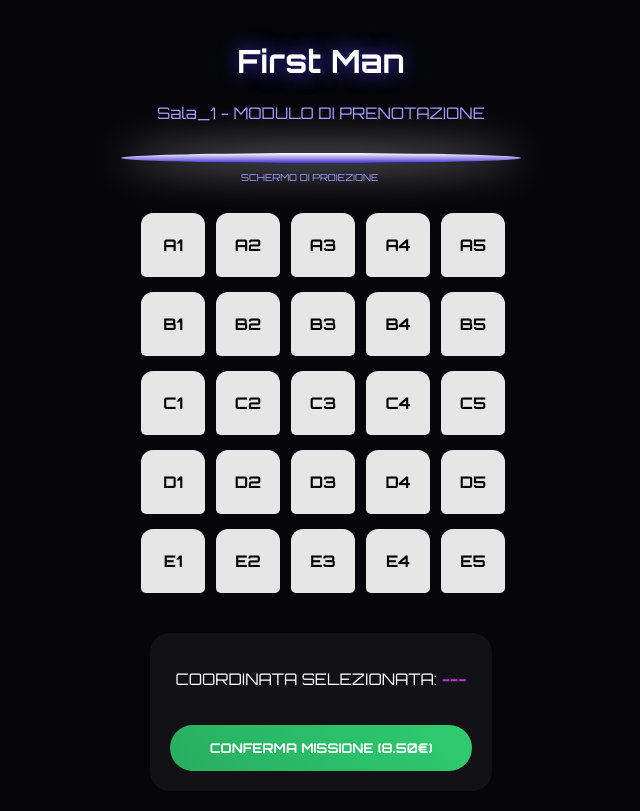
After one commit to MelissaLucchini/cinema-scripts, a Flask app: page /sala/1 in a window 1280 px wide. The commit adds this page. Shown: the whole page, without its empty margins (319-959 px from the left). Run offline with Flask 3, Linux system fonts and the light colour scheme; parts of the project's set-up code (start-up, migrations or seed data) failed here and were passed over.

Commit message:
modified:   dati/accessi_servizio.log 	modified:   dati/vendite.csv 	modified:   script/app.py 	new file:   script/templates/conferma.html 	new file:   script/templates/dashboard.html 	modified:   script/templates/login.html 	deleted:    script/templates/registrati.html 	new file:   script/templates/sala.html

```diff
--- a/dati/vendite.csv
+++ b/dati/vendite.csv
@@ -99,3 +99,5 @@ Sala_2,E7,Venduto,8.50
 Sala_2,E8,Venduto,8.50
 Sala_2,E9,Libero,0.00
 Sala_2,E10,Venduto,8.50
+Sala_2,A3,Venduto,8.50
+Sala_2,B2,Venduto,8.50
--- a/script/app.py
+++ b/script/app.py
@@ -1,129 +1,97 @@
 import os
-import re
+import csv
 from flask import Flask, render_template, request, redirect, url_for, flash
 from datetime import datetime
 
 app = Flask(__name__)
-app.secret_key = 'astra_cinemas_deep_space_secret'
+app.secret_key = 'astracinemas_exclusive_galactic_key'
 
 # --- CONFIGURAZIONE PERCORSI ---
 BASE_DIR = "/workspaces/cinema-scripts/dati"
 CREDENTIALS_FILE = f"{BASE_DIR}/login_sito.log"
 ACCESS_LOG = f"{BASE_DIR}/accessi_servizio.log"
+SALES_FILE = f"{BASE_DIR}/vendite.csv"
 
-# Assicuriamoci che le cartelle e i file esistano
+# Assicuriamoci che i file esistano
 os.makedirs(BASE_DIR, exist_ok=True)
-for f in [CREDENTIALS_FILE, ACCESS_LOG]:
+for f in [CREDENTIALS_FILE, ACCESS_LOG, SALES_FILE]:
     if not os.path.exists(f):
-        with open(f, 'w') as file: pass
+        open(f, 'a').close()
 
-# --- FUNZIONI DI SERVIZIO ---
-
-def log_access(user, ip):
-    """Registra l'attività nel log degli accessi per il controllo sicurezza"""
-    timestamp = datetime.now().strftime("%Y-%m-%d %H:%M")
-    with open(ACCESS_LOG, "a") as f:
-        f.write(f"{timestamp} | Utente: {user} | IP: {ip}\n")
-
-def get_registered_users():
-    """Recupera la lista degli utenti registrati dal database log"""
-    users = {}
-    with open(CREDENTIALS_FILE, "r") as f:
-        for line in f:
-            if ":" in line:
-                u, p = line.strip().split(":", 1)
-                users[u] = p
-    return users
-
-def valida_username(u):
-    """Username: min 2 caratteri, solo alfanumerico, no spazi"""
-    return bool(re.match(r"^[A-Za-z0-9]{2,}$", u))
-
-def valida_password(p):
-    """Password: min 5 char, 1 Maiusc, 1 minusc, 1 numero, 1 speciale (incl _)"""
-    if len(p) < 5: return False
-    if not re.search(r"[A-Z]", p): return False
-    if not re.search(r"[a-z]", p): return False
-    if not re.search(r"[0-9]", p): return False
-    if not re.search(r"[!@#$%^&*(),.?\":{}|<>_]", p): return False
-    return True
-
-# --- ROTTE NAVIGAZIONE ASTRALE ---
+def get_posti_occupati(sala_richiesta):
+    """Filtra dal CSV solo i posti effettivamente venduti per la sala scelta"""
+    occupati = []
+    if os.path.exists(SALES_FILE):
+        with open(SALES_FILE, 'r') as f:
+            reader = csv.reader(f)
+            for row in reader:
+                # Struttura: Sala_1, A1, Venduto, 8.50
+                if len(row) >= 3:
+                    if row[0].strip() == sala_richiesta and row[2].strip() == "Venduto":
+                        occupati.append(row[1].strip())
+    return occupati
 
 @app.route('/')
 def home():
-    """Pagina di Login (Gate d'Accesso)"""
     return render_template('login.html')
-
-@app.route('/registrati')
-def registrati_page():
-    """Pagina di Registrazione (Reclutamento)"""
-    return render_template('registrati.html')
-
-@app.route('/register_action', methods=['POST'])
-def register_action():
-    """Gestisce la creazione di nuovi profili piloti"""
-    user = request.form.get('username', '').strip()
-    pw = request.form.get('password', '').strip()
-
-    # Controllo Username
-    if not valida_username(user):
-        flash("Identificativo non valido! Usa almeno 2 caratteri (solo lettere/numeri).")
-        return redirect(url_for('registrati_page'))
-
-    # Controllo Password
-    if not valida_password(pw):
-        flash("Chiave Astrale troppo debole! Includi Maiuscola, minuscola, numero e simbolo (es. _).")
-        return redirect(url_for('registrati_page'))
-
-    users = get_registered_users()
-
-    # Controllo Utente già esistente
-    if user in users:
-        flash(f"L'utente '{user}' fa già parte della nostra flotta stellare! Prova a loggarti.")
-        return redirect(url_for('registrati_page'))
-
-    # Salvataggio nel file credenziali
-    with open(CREDENTIALS_FILE, "a") as f:
-        f.write(f"{user}:{pw}\n")
-
-    flash("Registrazione completata! Benvenuto a bordo di AstraCinemas.")
-    return redirect(url_for('home'))
 
 @app.route('/login_action', methods=['POST'])
 def login_action():
-    """Gestisce l'accesso alla sala cinematografica"""
     user = request.form.get('username', '').strip()
     pw = request.form.get('password', '').strip()
     ip = request.remote_addr
 
-    # Se l'utente non inserisce nulla -> logga come utente_ignoto
-    if not user or not pw:
-        log_access("utente_ignoto", ip)
-        flash("Inserire le credenziali per superare il Gate.")
+    users = {}
+    if os.path.exists(CREDENTIALS_FILE):
+        with open(CREDENTIALS_FILE, "r") as f:
+            for line in f:
+                if ":" in line:
+                    u, p = line.strip().split(":", 1)
+                    users[u] = p
+
+    if user in users and users[user] == pw:
+        with open(ACCESS_LOG, "a") as f:
+            f.write(f"{datetime.now()} | Login Success: {user} | IP: {ip}\n")
+        return redirect(url_for('dashboard'))
+    else:
+        with open(ACCESS_LOG, "a") as f:
+            f.write(f"{datetime.now()} | Login Failed: utente_ignoto | IP: {ip}\n")
+        flash("Identità non riconosciuta nel database della Flotta.")
         return redirect(url_for('home'))
 
-    users = get_registered_users()
+@app.route('/dashboard')
+def dashboard():
+    films = [
+        {"id": 1, "titolo": "First Man", "img": "https://m.media-amazon.com/images/M/MV5BMjA5OTUxMDA0MF5BMl5BanBnXkFtZTgwNzY2Nzk0NjM@._V1_.jpg"},
+        {"id": 2, "titolo": "Guardiani della Galassia 2", "img": "https://m.media-amazon.com/images/M/MV5BNjM0NTc0NzItM2FlYS00YzEwLWE0YmUtNTA2ZWIzODc2OTgxXkEyXkFqcGdeQXVyNTgwNzIyNzg@._V1_.jpg"}
+    ]
+    return render_template('dashboard.html', films=films)
 
-    # Verifica credenziali
-    if user in users and users[user] == pw:
-        log_access(user, ip)
-        return f"""
-        <body style="background:#000; color:#fff; font-family:sans-serif; display:flex;
-                     justify-content:center; align-items:center; height:100vh; text-align:center;">
-            <div>
-                <h1 style="color:#be2edd; font-size:3em;">🚀 DECOLLO COMPLETATO</h1>
-                <p style="font-size:1.5em;">Benvenuto in sala, <b>{user}</b>. La proiezione galattica sta per iniziare.</p>
-                <a href="/" style="color:#4834d4; text-decoration:none;">Esci dalla sala</a>
-            </div>
-        </body>
-        """
-    else:
-        # Fallimento -> logga come utente_ignoto (per il check_sicurezza.py)
-        log_access("utente_ignoto", ip)
-        flash("Accesso negato: Chiave errata o Pilota non riconosciuto.")
-        return redirect(url_for('home'))
+@app.route('/sala/<int:num_sala>')
+def sala(num_sala):
+    sala_id = f"Sala_{num_sala}"
+    film = "First Man" if num_sala == 1 else "Guardiani della Galassia 2"
+    occupati = get_posti_occupati(sala_id)
+
+    # Griglia 5x5: A1..E5
+    file_lettere = ['A', 'B', 'C', 'D', 'E']
+    mappa_posti = [f"{l}{n}" for l in file_lettere for n in range(1, 6)]
+
+    return render_template('sala.html', sala=sala_id, film=film, posti=mappa_posti, occupati=occupati)
+
+@app.route('/compra', methods=['POST'])
+def compra():
+    sala_id = request.form.get('sala')
+    posto = request.form.get('posto')
+    if not posto:
+        flash("Seleziona una coordinata di atterraggio (posto)!")
+        return redirect(request.referrer)
+
+    with open(SALES_FILE, 'a', newline='') as f:
+        writer = csv.writer(f)
+        writer.writerow([sala_id, posto, "Venduto", "8.50"])
+
+    return render_template('conferma.html', sala=sala_id, posto=posto)
 
 if __name__ == '__main__':
-    # Avvio con debug attivo per aggiornamenti istantanei
     app.run(host='0.0.0.0', port=5000, debug=True)
--- /dev/null
+++ b/script/templates/conferma.html
@@ -0,0 +1,5 @@
+<body style="background:#05050a; color:white; text-align:center; padding-top:100px; font-family:sans-serif;">
+    <h1 style="color:#27ae60;">✓ TRANSAZIONE COMPLETATA</h1>
+    <p>Posto <b>{{ posto }}</b> riservato correttamente in <b>{{ sala }}</b>.</p>
+    <a href="/dashboard" style="color:#be2edd; text-decoration:none;">Torna alla Programmazione</a>
+</body>
--- /dev/null
+++ b/script/templates/sala.html
@@ -0,0 +1,99 @@
+<!DOCTYPE html>
+<html lang="it">
+<head>
+    <meta charset="UTF-8">
+    <title>AstraCinemas - {{ sala }}</title>
+    <link href="https://fonts.googleapis.com/css2?family=Orbitron:wght@400;700&display=swap" rel="stylesheet">
+    <style>
+        body {
+            background: #05050a; color: white; font-family: 'Orbitron', sans-serif;
+            text-align: center; margin: 0; padding: 20px;
+        }
+        .screen {
+            background: linear-gradient(to bottom, #fff, #4834d4);
+            height: 10px; width: 400px; margin: 30px auto;
+            border-radius: 50%; box-shadow: 0 0 40px #fff;
+            position: relative;
+        }
+        .screen::after { content: "SCHERMO DI PROIEZIONE"; font-size: 0.6em; color: #a29bfe; position: absolute; bottom: -20px; left: 120px; }
+
+        .grid {
+            display: grid; grid-template-columns: repeat(5, 60px);
+            gap: 15px; justify-content: center; margin-top: 50px;
+        }
+        .seat {
+            width: 60px; height: 60px; background: rgba(255, 255, 255, 0.9);
+            border-radius: 12px 12px 5px 5px; color: #000;
+            display: flex; align-items: center; justify-content: center;
+            font-weight: bold; cursor: pointer; transition: 0.3s;
+            border: 2px solid transparent;
+        }
+        .seat:hover { transform: scale(1.1); border-color: #be2edd; }
+        .occupied {
+            background: #ff4757 !important; color: white;
+            cursor: not-allowed; opacity: 0.5; box-shadow: none;
+        }
+        .selected {
+            background: #be2edd !important; color: white;
+            box-shadow: 0 0 25px #be2edd; transform: scale(1.15);
+        }
+        .booking-panel {
+            margin-top: 40px; background: rgba(255,255,255,0.05);
+            padding: 20px; border-radius: 20px; display: inline-block;
+        }
+        .btn-buy {
+            background: linear-gradient(45deg, #27ae60, #2ecc71);
+            color: white; border: none; padding: 15px 40px;
+            border-radius: 50px; cursor: pointer; font-family: 'Orbitron';
+            font-weight: bold; margin-top: 20px; transition: 0.3s;
+        }
+        .btn-buy:hover { box-shadow: 0 0 20px #2ecc71; transform: scale(1.05); }
+    </style>
+</head>
+<body>
+    <audio id="zipSound" src="https://www.soundjay.com/buttons/sounds/button-20.mp3" preload="auto"></audio>
+
+    <h1 style="text-shadow: 0 0 20px #4834d4;">{{ film }}</h1>
+    <p style="color: #a29bfe;">{{ sala }} - MODULO DI PRENOTAZIONE</p>
+
+    <div class="screen"></div>
+
+    <div class="grid">
+        {% for p in posti %}
+            {% if p in occupati %}
+                <div class="seat occupied">X</div>
+            {% else %}
+                <div class="seat" onclick="selectPosto('{{ p }}', this)">{{ p }}</div>
+            {% endif %}
+        {% endfor %}
+    </div>
+
+    <div class="booking-panel">
+        <form action="/compra" method="post">
+            <input type="hidden" name="sala" value="{{ sala }}">
+            <input type="hidden" name="posto" id="p_input">
+            <p>COORDINATA SELEZIONATA: <span id="p_disp" style="color:#be2edd; font-weight:bold;">---</span></p>
+            <button type="submit" class="btn-buy" onmouseover="playZip()">CONFERMA MISSIONE (8.50€)</button>
+        </form>
+    </div>
+
+    <script>
+        function playZip() {
+            var sound = document.getElementById("zipSound");
+            sound.currentTime = 0;
+            sound.play();
+        }
+
+        function selectPosto(id, el) {
+            playZip();
+            // Deseleziona gli altri
+            document.querySelectorAll('.seat').forEach(s => s.classList.remove('selected'));
+            // Seleziona questo
+            el.classList.add('selected');
+            // Aggiorna form
+            document.getElementById('p_input').value = id;
+            document.getElementById('p_disp').innerText = id;
+        }
+    </script>
+</body>
+</html>
```
Also changed, not shown: script/templates/dashboard.html (added, +42 -0 lines), script/templates/login.html (+73 -33 lines), script/templates/registrati.html (deleted, +0 -60 lines), 1 other file.
